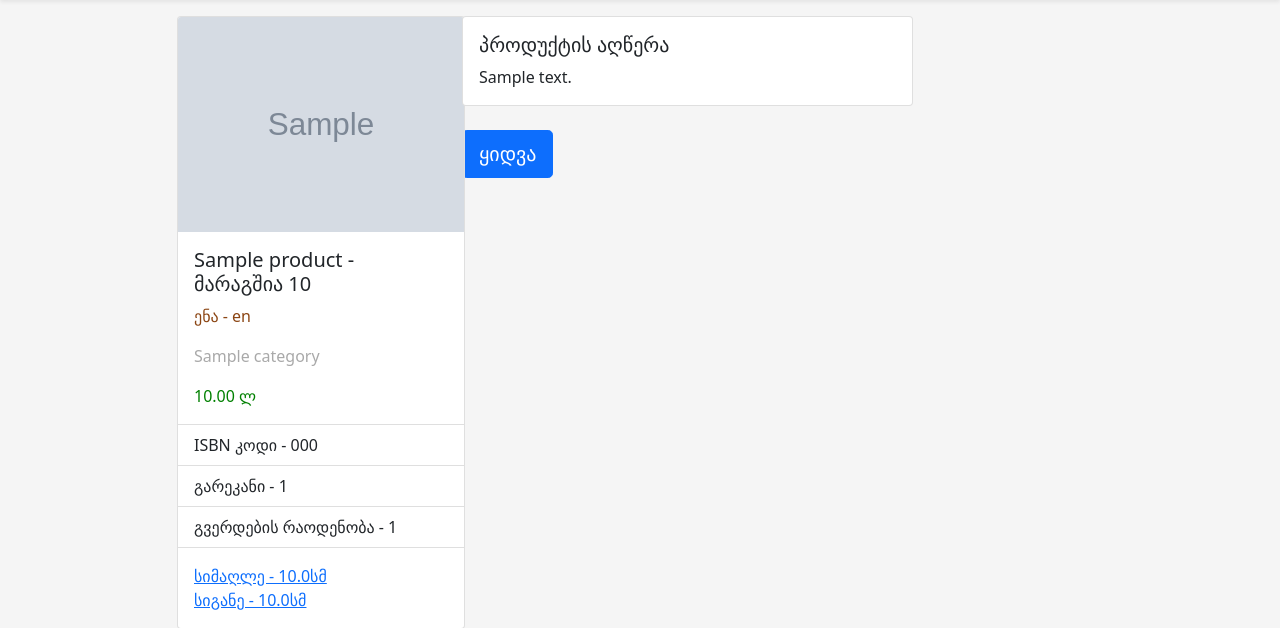
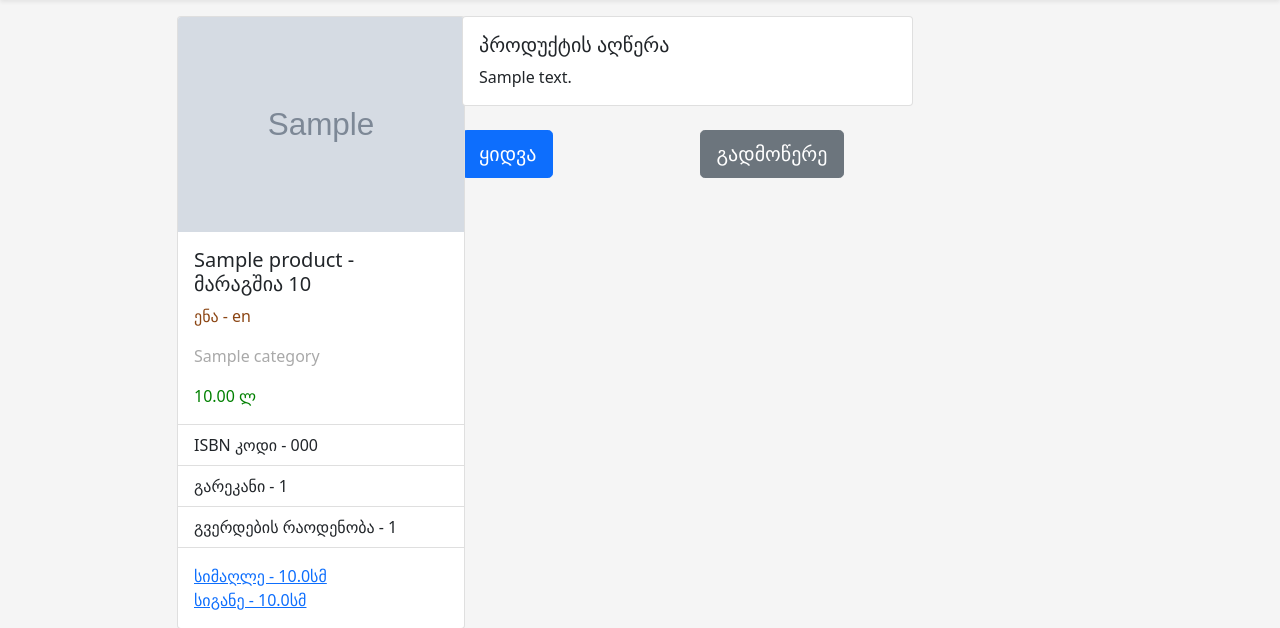
Before and after one commit to shotttik/StoreProject, a Django app: page /detailed/1 in a window 1280 px wide. Shown: the part 71-699 px from the top of the page. Run offline with Django 3.2, Linux system fonts and the light colour scheme; tables that the repository leaves empty hold one stand-in row (values such as "Sample post"); grey boxes marked "Sample" are stand-in pictures.

Commit message:
added download excel file.

```diff
--- a/products/urls.py
+++ b/products/urls.py
@@ -1,10 +1,11 @@
 from django.urls import path
 
-from products.views import home, add_product, product_detailed, buy_product
+from products.views import home, add_product, product_detailed, buy_product, export_excel
 
 urlpatterns = [
     path('', home, name='home'),
     path('add_product/', add_product, name='add_product'),
     path('detailed/<int:pk>', product_detailed, name='product_detailed'),
     path('buy_product/<int:pk>', buy_product, name='buy_product'),
+    path('export_excel/<int:pk>', export_excel, name='export_excel')
 ]
--- a/products/views.py
+++ b/products/views.py
@@ -1,3 +1,7 @@
+import datetime
+
+import xlwt
+from django.http import HttpResponse
 from django.shortcuts import render, redirect, get_object_or_404
 from django.utils import timezone
 
@@ -58,3 +62,28 @@ def buy_product(request, pk):
         return render(request, 'pages/buy_product.html', {'error': 'პროდუქტი არ არის მარაგში'})
     return render(request, 'pages/buy_product.html', {'product': product,
                                                       'product_price': product_price})
+
+
+def export_excel(request, pk):
+    response = HttpResponse(content_type='application/ms-excel')
+    response['Content-Disposition'] = f'attachment; filename=Product-{pk}-' + str(datetime.datetime.now()) + '.xls'
+    wb = xlwt.Workbook(encoding='utf-8')
+    ws = wb.add_sheet('Product')
+    row_num = 0
+    font_style = xlwt.XFStyle()
+    font_style.font.bold = True
+
+    columns = ['ID', 'აქციის დასახელება', 'მიმდინარე ფასი', 'ფასდაკლების პროცენტი', 'დარჩენილი რაოდენობა',
+               'აქციის დასრულების თარიღი', 'ქეშბექი']
+    for col_num in range(len(columns)):
+        ws.write(row_num, col_num, columns[col_num], font_style)
+
+    font_style = xlwt.XFStyle()
+    row_num += 1
+    product = Product.objects.get(pk=pk)
+    columns = [product.pk, product.name, product.price, product.discount, product.quantity,
+               product.end_date.isoformat(), product.cashback]
+    for col_num in range(len(columns)):
+        ws.write(row_num, col_num, columns[col_num], font_style)
+    wb.save(response)
+    return response
--- a/templates/pages/product_detailed.html
+++ b/templates/pages/product_detailed.html
@@ -49,10 +49,23 @@
 							</div>
 						</div>
 					</div>
+
+				{% endif %}
+				<br/>
+				<div class="row">
+					<div class="col m6 s12">
+						<a href="{% url 'buy_product' product.pk %}" type="submit"
+						   class="btn btn-primary  btn-lg">ყიდვა</a>
 					</div>
-				{% endif %}
+					<div class="col m6 s12">
+						<a href="{% url 'export_excel' product.pk %}" type="submit" class="btn btn-secondary  btn-lg">გადმოწერე</a>
+
+					</div>
+				</div>
+
+			</div>
 			<br/>
-			<a href="{% url 'buy_product' product.pk %}" type="submit" class="btn btn-primary  btn-lg">ყიდვა</a>
+
 			<div class="col-md-3"></div>
 
 		</div>
```
Also changed, not shown: requirements.txt (+8 -0 lines).
